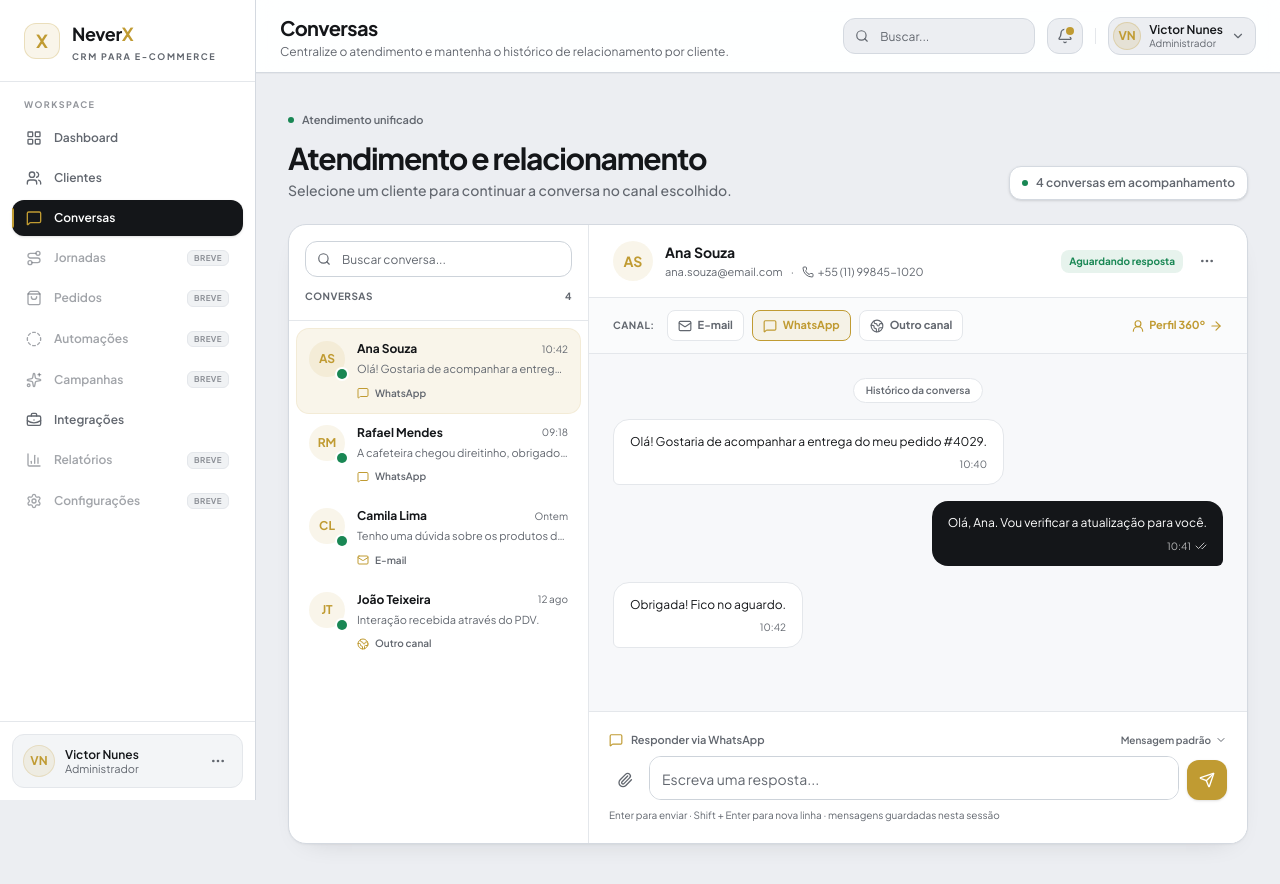
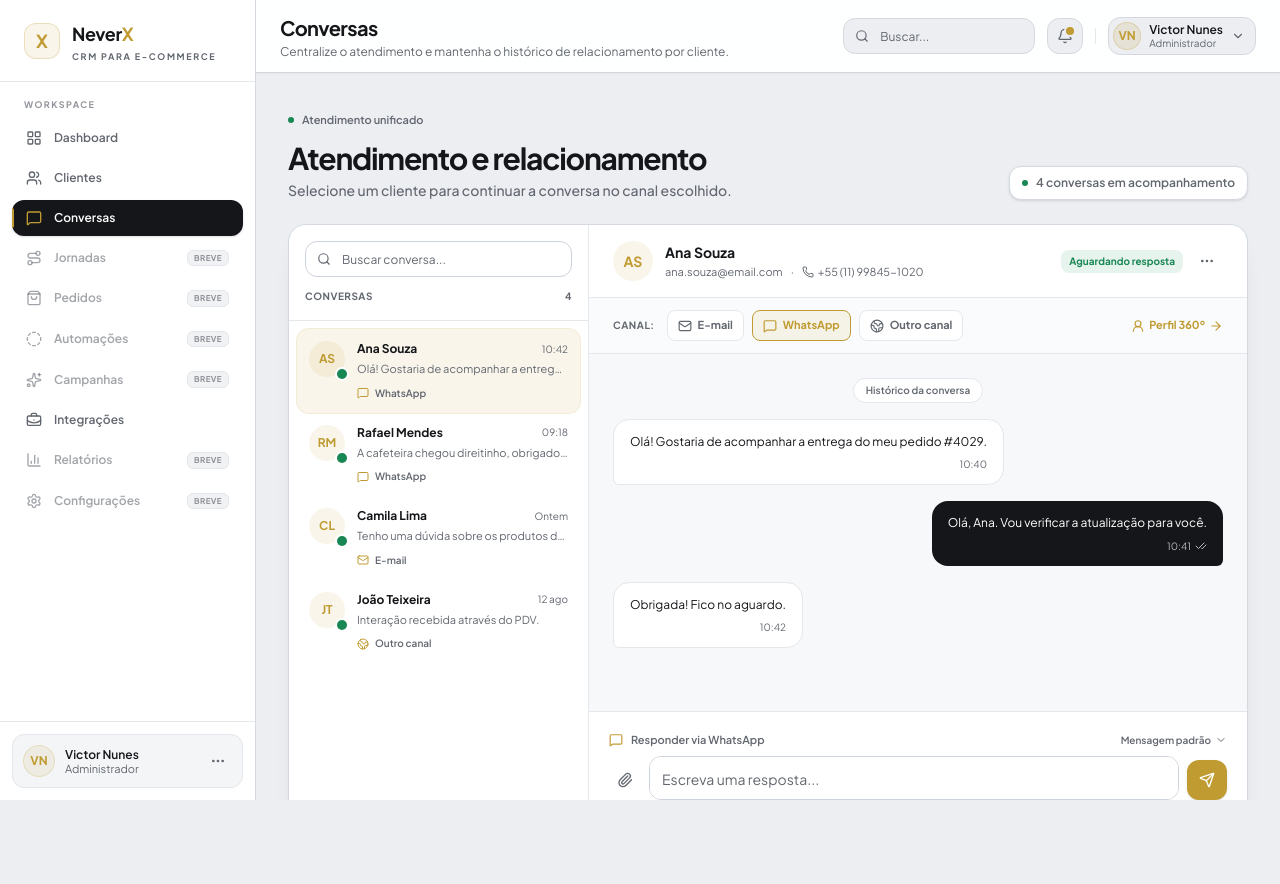
Before and after one commit to wwvictor976-tech/NeverX-CRM, a Next.js app: page /conversas in a window 1280 px wide. Shown: the top 884 px of the page. After the commit the page ends 800 px from the top, so only its background shows below. Built offline with nearby package versions, Linux system fonts and the light colour scheme.

Commit message:
fix: isolate page scroll from fixed app shell

```diff
--- a/src/components/layout/private-layout.tsx
+++ b/src/components/layout/private-layout.tsx
@@ -17,8 +17,8 @@ export function PrivateLayout({
   const [isMobileSidebarOpen, setIsMobileSidebarOpen] = useState(false);
 
   return (
-    <div className="min-h-screen overflow-x-hidden bg-background text-foreground">
-      <div className="border-b border-border bg-card/95 lg:hidden">
+    <div className="flex h-dvh min-h-0 flex-col overflow-hidden bg-background text-foreground">
+      <div className="shrink-0 border-b border-border bg-card/95 lg:hidden">
         <div className="flex items-center justify-between px-4 py-3">
           <div className="flex items-center gap-3">
             <div className="flex h-9 w-9 items-center justify-center rounded-xl border border-accent/20 bg-accent/10 text-sm font-black text-accent">X</div>
@@ -40,11 +40,13 @@ export function PrivateLayout({
         {isMobileSidebarOpen ? <div className="border-t border-border-subtle bg-card"><Sidebar mobile /></div> : null}
       </div>
 
-      <div className="flex min-h-screen">
+      <div className="flex min-h-0 flex-1">
         <Sidebar />
-        <div className="flex min-h-screen min-w-0 flex-1 flex-col">
+        <div className="flex min-h-0 min-w-0 flex-1 flex-col">
           <Header title={title} subtitle={subtitle} />
-          <main className="min-w-0 flex-1 px-4 py-5 sm:px-6 sm:py-7 lg:px-8 lg:py-8"><div className="mx-auto w-full max-w-[1600px]">{children}</div></main>
+          <main className="min-h-0 min-w-0 flex-1 overflow-x-hidden overflow-y-auto overscroll-contain px-4 py-5 sm:px-6 sm:py-7 lg:px-8 lg:py-8">
+            <div className="mx-auto w-full max-w-[1600px]">{children}</div>
+          </main>
         </div>
       </div>
     </div>
--- a/src/components/layout/sidebar.tsx
+++ b/src/components/layout/sidebar.tsx
@@ -21,7 +21,7 @@ const navItems: NavItem[] = [
 
 export function Sidebar({ mobile = false }: { mobile?: boolean }) {
   const pathname = usePathname();
-  const asideClass = mobile ? "w-full border-0" : "hidden h-dvh max-h-dvh w-64 shrink-0 overflow-hidden border-r border-border bg-card lg:sticky lg:top-0 lg:flex";
+  const asideClass = mobile ? "w-full border-0" : "hidden h-full max-h-full w-64 shrink-0 overflow-hidden border-r border-border bg-card lg:flex";
 
   return (
     <aside className={`${asideClass} flex select-none flex-col bg-card`}>
```
